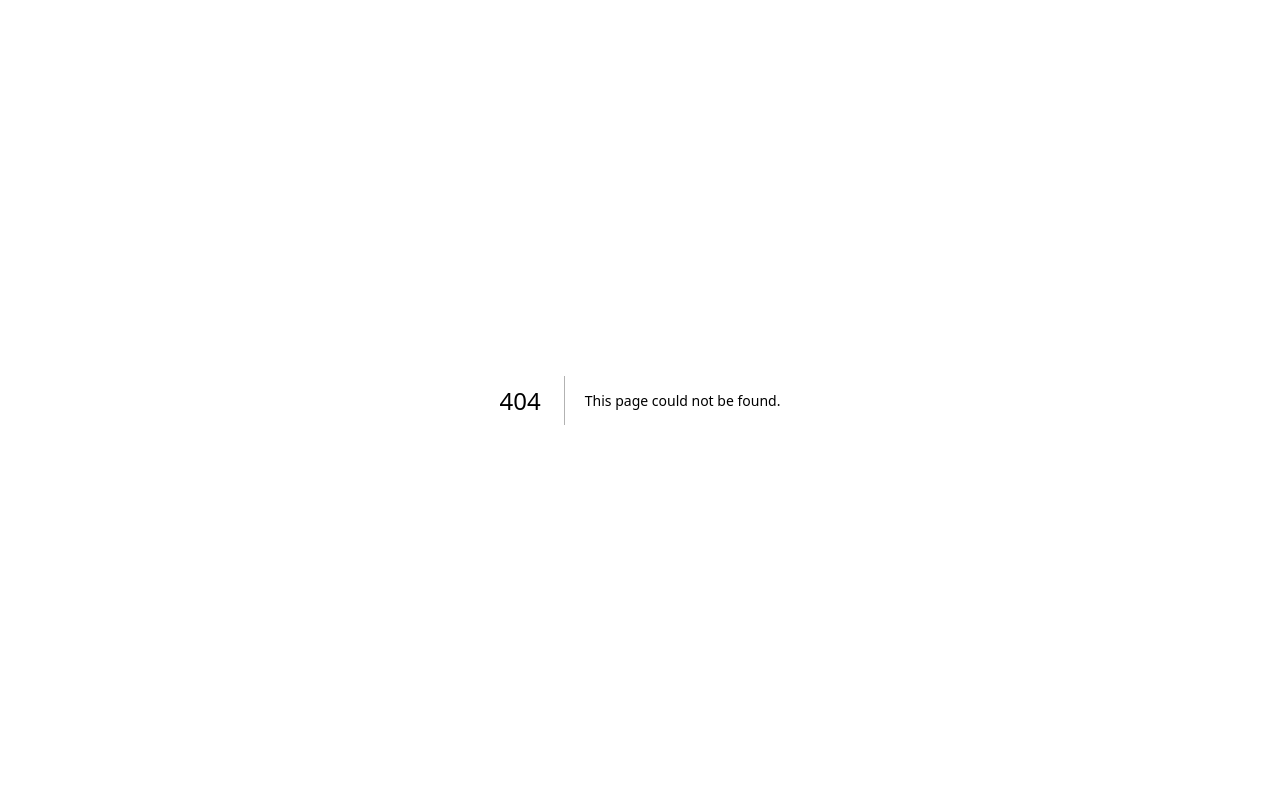
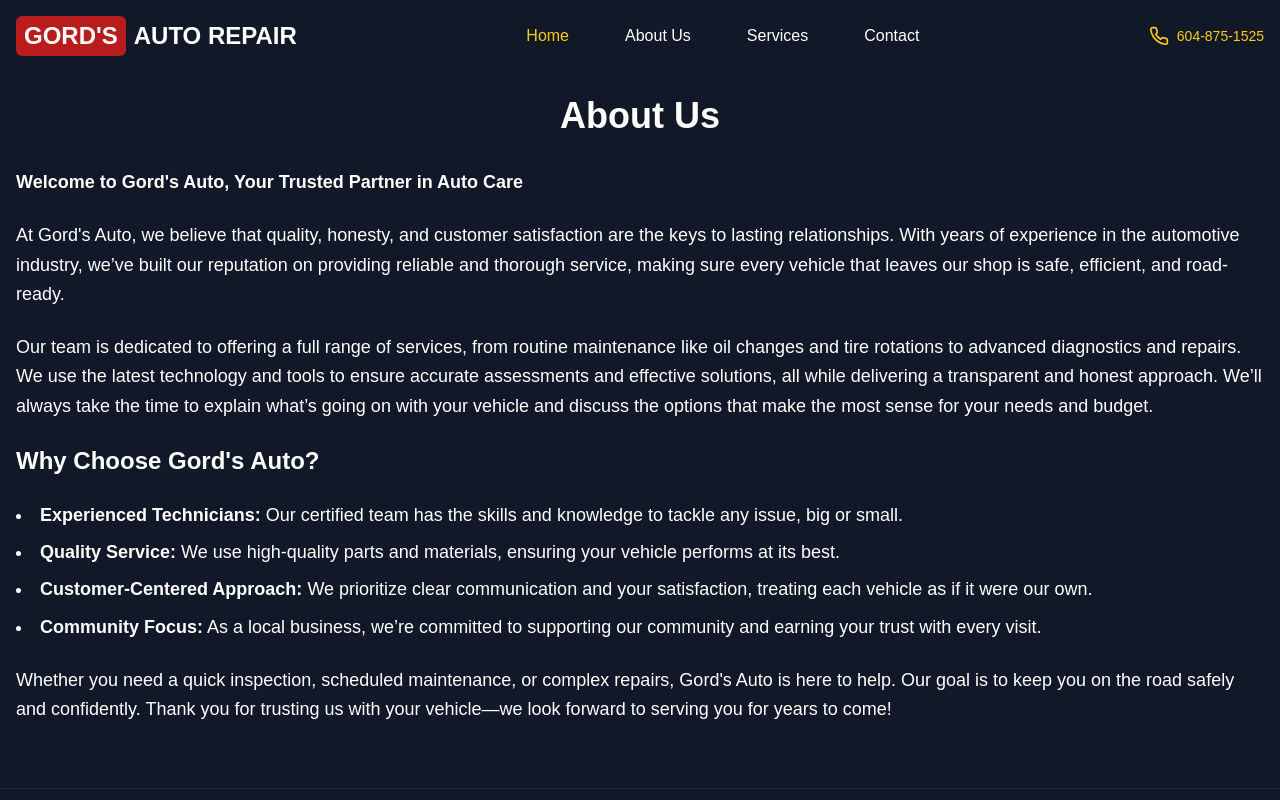
Before and after one commit to alextrieu/gords-auto, a Next.js app: page /about-us in a window 1280 px wide. Before the commit this address had no page. Shown: the top 800 px of the page. Built offline with nearby package versions, Linux system fonts and the light colour scheme.

Commit message:
about page

```diff
--- /dev/null
+++ b/app/about-us/page.tsx
@@ -0,0 +1,76 @@
+import React from "react";
+import Navigation from "@/components/navigation";
+import Footer from "@/components/footer";
+import Appointment from "@/components/appointment"; // Import the Appointment component
+
+export default function AboutUs() {
+  return (
+    <div className="flex flex-col min-h-screen bg-gray-900 text-white">
+      <Navigation />
+      <main className="container mx-auto px-4 pt-24 pb-16">
+        <h1 className="text-4xl font-bold text-center mb-8">About Us</h1>
+
+        <section className="text-lg leading-relaxed space-y-6">
+          <p>
+            <strong>
+              Welcome to Gord's Auto, Your Trusted Partner in Auto Care
+            </strong>
+          </p>
+          <p>
+            At Gord's Auto, we believe that quality, honesty, and customer
+            satisfaction are the keys to lasting relationships. With years of
+            experience in the automotive industry, we’ve built our reputation on
+            providing reliable and thorough service, making sure every vehicle
+            that leaves our shop is safe, efficient, and road-ready.
+          </p>
+          <p>
+            Our team is dedicated to offering a full range of services, from
+            routine maintenance like oil changes and tire rotations to advanced
+            diagnostics and repairs. We use the latest technology and tools to
+            ensure accurate assessments and effective solutions, all while
+            delivering a transparent and honest approach. We’ll always take the
+            time to explain what’s going on with your vehicle and discuss the
+            options that make the most sense for your needs and budget.
+          </p>
+
+          <h2 className="text-2xl font-semibold mt-8">
+            Why Choose Gord's Auto?
+          </h2>
+          <ul className="list-disc list-inside space-y-2">
+            <li>
+              <strong>Experienced Technicians:</strong> Our certified team has
+              the skills and knowledge to tackle any issue, big or small.
+            </li>
+            <li>
+              <strong>Quality Service:</strong> We use high-quality parts and
+              materials, ensuring your vehicle performs at its best.
+            </li>
+            <li>
+              <strong>Customer-Centered Approach:</strong> We prioritize clear
+              communication and your satisfaction, treating each vehicle as if
+              it were our own.
+            </li>
+            <li>
+              <strong>Community Focus:</strong> As a local business, we’re
+              committed to supporting our community and earning your trust with
+              every visit.
+            </li>
+          </ul>
+
+          <p>
+            Whether you need a quick inspection, scheduled maintenance, or
+            complex repairs, Gord's Auto is here to help. Our goal is to keep
+            you on the road safely and confidently. Thank you for trusting us
+            with your vehicle—we look forward to serving you for years to come!
+          </p>
+        </section>
+      </main>
+      <div className="mx-auto container px-4 border-b border-gray-800 "></div>
+
+      <Appointment />
+      <div className="mx-auto container px-4 border-b border-gray-800 "></div>
+
+      <Footer />
+    </div>
+  );
+}
--- a/components/car-repair-landing.tsx
+++ b/components/car-repair-landing.tsx
@@ -87,14 +87,11 @@ export function CarRepairLanding() {
               technology to diagnose and fix issues accurately and efficiently,
               helping you get back on the road with confidence.
             </p>
-            <Button
-              className="bg-yellow-400 text-black hover:bg-yellow-500 mx-auto md:mx-0"
-              onClick={() => {
-                window.location.href = "#services";
-              }}
-            >
-              Learn More
-            </Button>
+            <Link href="/about-us" passHref>
+              <Button className="bg-yellow-400 text-black hover:bg-yellow-500 mt-4 mx-auto md:mx-0">
+                Learn More
+              </Button>
+            </Link>
           </div>
         </div>
       </section>
--- a/components/footer.tsx
+++ b/components/footer.tsx
@@ -1,5 +1,6 @@
 import React from "react";
 import Link from "next/link";
+import { servicesData } from "@/app/data/servicesData";
 
 export default function Footer() {
   return (
@@ -46,41 +47,16 @@ export default function Footer() {
           <div>
             <h3 className="text-white font-bold mb-4">Services</h3>
             <ul className="space-y-2 text-sm">
-              <li>
-                <Link href="#services" className="hover:text-white">
-                  General Inspections & Diagnostics
-                </Link>
-              </li>
-              <li>
-                <Link href="#services" className="hover:text-white">
-                  Routine Maintenance
-                </Link>
-              </li>
-              <li>
-                <Link href="#services" className="hover:text-white">
-                  Tire & Wheel Services
-                </Link>
-              </li>
-              <li>
-                <Link href="#services" className="hover:text-white">
-                  Engine & Transmission
-                </Link>
-              </li>
-              <li>
-                <Link href="#services" className="hover:text-white">
-                  Electrical & A/C Repair
-                </Link>
-              </li>
-              <li>
-                <Link href="#services" className="hover:text-white">
-                  Brake Services
-                </Link>
-              </li>
-              <li>
-                <Link href="#services" className="hover:text-white">
-                  Glass Repair
-                </Link>
-              </li>
+              {servicesData.map((service) => (
+                <li key={service.slug}>
+                  <Link
+                    href={`/our-services/${service.slug}`}
+                    className="hover:text-white"
+                  >
+                    {service.title}
+                  </Link>
+                </li>
+              ))}
             </ul>
           </div>
 
--- a/components/navigation.tsx
+++ b/components/navigation.tsx
@@ -79,7 +79,7 @@ export default function Navigation() {
           <ul className="flex flex-col md:flex-row md:space-x-8 font-medium md:p-0 mt-4 rounded-lg md:mt-0 md:border-0 rtl:space-x-reverse">
             <li>
               <Link
-                href="#home"
+                href="/"
                 onClick={() => setIsMenuOpen(false)}
                 className="block py-2 md:px-3 text-yellow-400 md:p-0 hover:text-white"
               >
@@ -88,7 +88,7 @@ export default function Navigation() {
             </li>
             <li>
               <Link
-                href="#about"
+                href="/about-us"
                 onClick={() => setIsMenuOpen(false)}
                 className="block py-2 md:px-3 text-white md:p-0 hover:text-gray-300"
               >
@@ -97,7 +97,7 @@ export default function Navigation() {
             </li>
             <li>
               <Link
-                href="#services"
+                href="/our-services"
                 onClick={() => setIsMenuOpen(false)}
                 className="block py-2 md:px-3 text-white md:p-0 hover:text-gray-300"
               >
@@ -106,7 +106,7 @@ export default function Navigation() {
             </li>
             <li>
               <Link
-                href="#contact"
+                href="/#contact"
                 onClick={() => setIsMenuOpen(false)}
                 className="block py-2 md:px-3 text-white md:p-0 hover:text-gray-300"
               >
```
